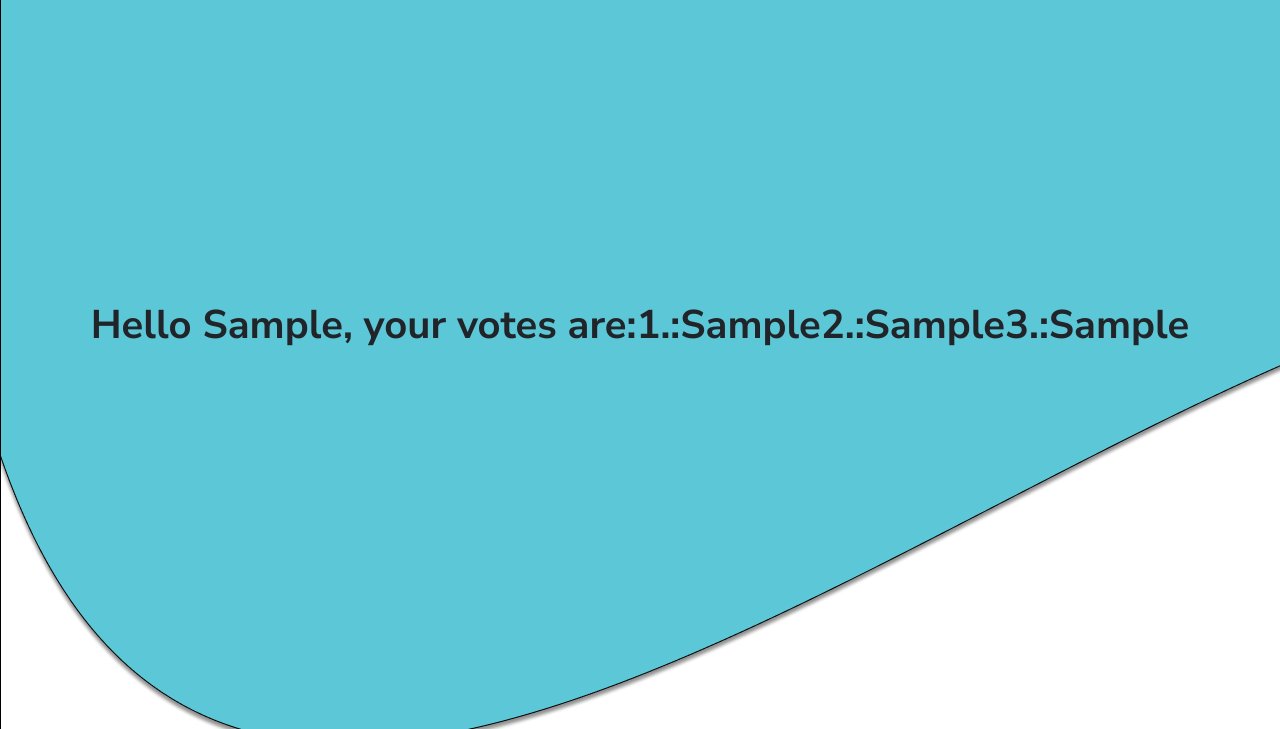
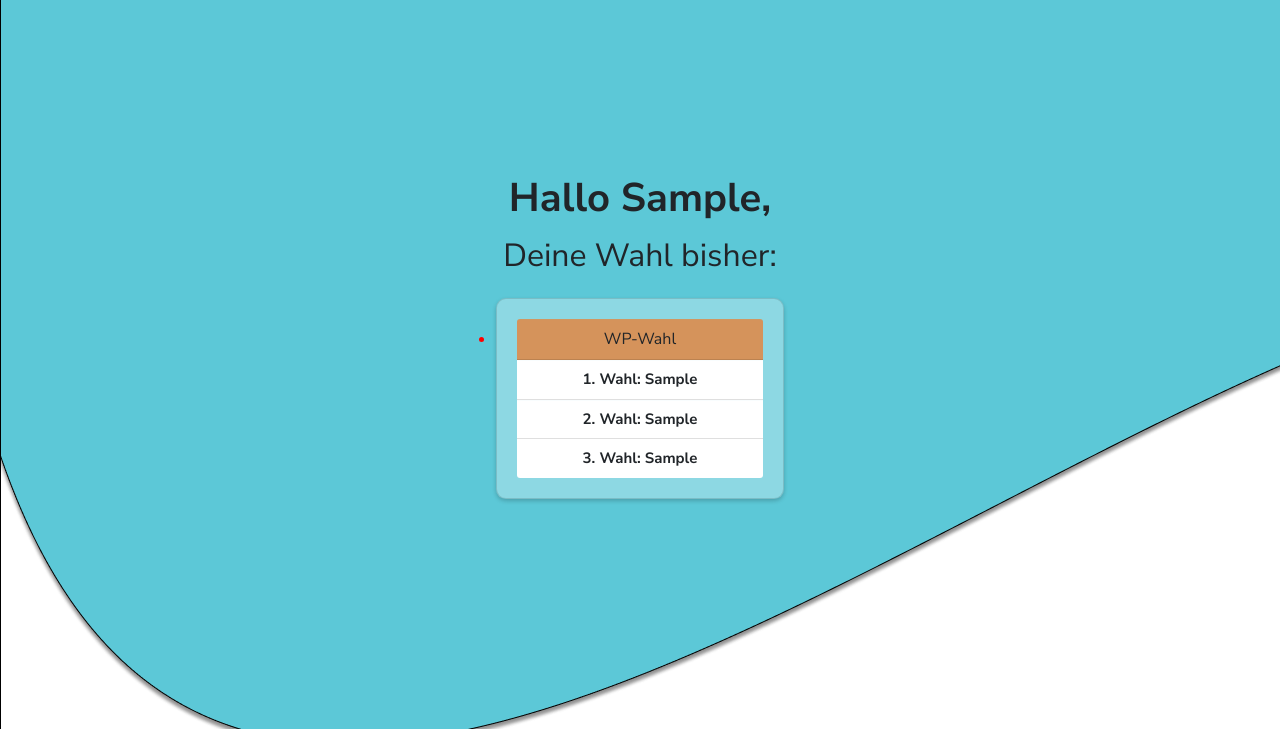
Before and after one commit to Zwennsch/schaumburg-votes, a Flask app: template voting/templates/views/voted.html in a window 1280 px wide. Shown: the part 71-800 px from the top of the page. Run offline with Flask 2, Linux system fonts and the light colour scheme; the visitor is signed in with stand-in values (Sample User, id 1); data comes from the database, SQL or seed files in the repository; the template is opened without the code that fills it: most values are stand-ins (such as "Sample title", 1, 10 or a date in 2020).

Commit message:
design changes to voted

```diff
--- a/voting/db.py
+++ b/voting/db.py
@@ -42,7 +42,6 @@ def init_db_command():
 
 @click.command('fill-user-db')
 def fill_user_db_command():
-    # TODO: should read users from instance csv-file and set random passwords for each user.
 
     fill_user_db(current_app.config['STUDENTS'], get_db())
     click.echo('user-db initialized')
--- a/voting/static/styles.css
+++ b/voting/static/styles.css
@@ -117,6 +117,27 @@ html, body{
 body {
   height: 100%;
 }
+.voted {
+  text-align: center;
+}
+.voted h1 {
+  margin: 15px;
+  font-size: 40;
+  font-weight: 800;
+}
+.voted-card {
+  margin-top: 15px;
+  display: inline flow-root list-item;
+  background-color: rgb(255, 255, 255, 0.3);
+  border-radius: 10px;
+  box-shadow: 0 2px 4px rgba(0, 0, 0, 0.2);
+  padding: 20px;
+}
+/* TODO: Marker has to be removed somehow*/
+.voted-card::marker {
+  display: none;
+  color: red;
+}
 
 .welcome-logo {
   margin-right: 20px;
--- a/voting/templates/views/voted.html
+++ b/voting/templates/views/voted.html
@@ -1,13 +1,21 @@
 {% extends 'base.html' %} {% block title %}Home{% endblock %} {% block main %}
 <div class="container centered">
-  <div class="landing-logo">
-    <h1>Hello {{g.user['first_name']}}, your votes are:</h1>
-    <br />
-    <h1>1.:{{ vote['first_vote'] }}</h1>
-    <br />
-    <h1>2.:{{ vote['second_vote'] }}</h1>
-    <br />
-    <h1>3.:{{ vote['third_vote'] }}</h1>
+  <div class="voted">
+    <h1>Hallo {{g.user['first_name']}},</h1>
+    <h2>Deine Wahl bisher:</h2>
+    <div class="card voted-card" style="width: 18rem">
+      <div
+        class="card-header"
+        style="background-color: rgba(235, 127, 50, 0.77)"
+      >
+        WP-Wahl
+      </div>
+      <ul class="list-group list-group-flush">
+        <li class="list-group-item">1. Wahl: {{ vote['first_vote'] }}</li>
+        <li class="list-group-item">2. Wahl: {{ vote['second_vote'] }}</li>
+        <li class="list-group-item">3. Wahl: {{ vote['third_vote'] }}</li>
+      </ul>
+    </div>
   </div>
 </div>
 {% endblock %}
```
